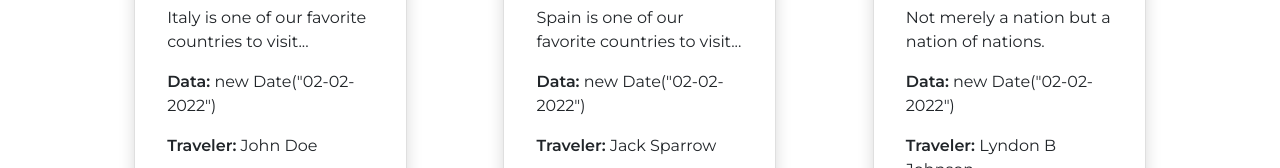
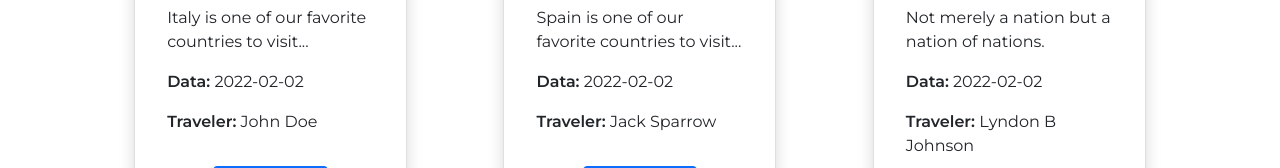
Before and after one commit to Pawelsmolarski95/TravelBook, a React (Create React App) app: page / in a window 1280 px wide. Shown: the part 564-732 px from the top of the page. Built offline with nearby package versions, Linux system fonts and the light colour scheme; a web font is replaced by a local one.

Commit message:
add validate form

```diff
--- a/package.json
+++ b/package.json
@@ -19,6 +19,7 @@
     "react-bootstrap": "2.0",
     "react-datepicker": "^4.8.0",
     "react-dom": "^18.2.0",
+    "react-hook-form": "7.19.5",
     "react-icons": "^4.6.0",
     "react-quill": "^2.0.0",
     "react-redux": "7.2.6",
--- a/src/components/features/EditFormPost/EditFormPost.js
+++ b/src/components/features/EditFormPost/EditFormPost.js
@@ -39,7 +39,7 @@ const EditFormPost = () => {
                 image={postData.image}
                 author={postData.author}
                 shortDescription={postData.shortDescription}
-                publishedDate={postData.publishedDate}
+                publishedData={postData.publishedData}
                 mainDescription={postData.mainDescription}
                 destination={postData.destination}
             />
--- a/src/components/features/Post/Post.js
+++ b/src/components/features/Post/Post.js
@@ -2,6 +2,7 @@ import Button from 'react-bootstrap/Button';
 import Card from 'react-bootstrap/Card';
 import styles from './Post.module.scss'
 import { Link } from 'react-router-dom';
+import { dateToStr } from '../../../utils/dateToStr';
 
 
 
@@ -19,7 +20,7 @@ const Post = (props) => {
                     {props.shortDescription || ''}
                 </Card.Text>
                 <Card.Text>
-                    <p><b>Data:</b> {props.publishedDate || '01-01-2022 '}</p>
+                    <p><b>Data:</b> {dateToStr(props.publishedData) || '01-01-2022 '}</p>
                     <p><b>Traveler:</b> {props.author || ''} </p>
                 </Card.Text>
                 <Link className={styles.btn} key={props.id} to={"/post/" + props.id}>
--- a/src/components/features/PostForm/PostForm.js
+++ b/src/components/features/PostForm/PostForm.js
@@ -1,11 +1,12 @@
 import styles from './PostForm.module.scss'
-import { Container } from 'react-bootstrap'
+import { Container} from 'react-bootstrap'
 import Button from 'react-bootstrap/Button';
 import Form from 'react-bootstrap/Form';
 import ReactQuill from 'react-quill';
 import 'react-quill/dist/quill.snow.css';
 import { useState } from 'react';
 import DatePicker from "react-datepicker";
+import { useForm } from "react-hook-form";
 
 import "react-datepicker/dist/react-datepicker.css";
 
@@ -18,56 +19,71 @@ const PostForm = ({action,actionText, ...props}) => {
 
     const [title,setTitle] = useState(props.title || '');
     const [author,setAuthor] = useState(props.author || '');
-    const [publishedDate,setPublishedData] = useState(props.publishedDate || '');
+    const [publishedData,setPublishedData] = useState(props.publishedData || '');
     const [image, setImage] = useState(props.image || '');
     const [shortDescription, setShortDescription] = useState(props.shortDescription || '');
     const [mainDescription, setMainDescription] = useState(props.mainDescription || '');
     const [destination, setDestination] = useState(props.destination || '');
+    const [errorMainDescripion, setErrorMainDescription] = useState(false);
+    const [errorPublishedData, setErrorPublishedData] = useState(false)
 
+    const { register, handleSubmit: validate, formState: { errors } } = useForm();
 
+    const handleSubmit = () => {
 
-    const handleSubmit = (e) => {
-        e.preventDefault();
-        action({title, author, publishedDate, image, shortDescription, mainDescription, destination})
+        setErrorMainDescription(!mainDescription);
+        setErrorPublishedData(!publishedData);
+
+        if(mainDescription && publishedData){
+            action({title, author, publishedData, image, shortDescription, mainDescription, destination})
+        }
+
     };
 
         return (
             <Container className=' col-xl-9 my-4'>
                 <h1 className={styles.h1}>{actionText}</h1>
 
-                <Form onSubmit={handleSubmit} className='d-flex flex-column' >
+                <Form onSubmit={validate(handleSubmit)} className='d-flex flex-column' >
                     <Form.Group className="mb-3" controlId="formBasicDestination">
                         <Form.Label>Destination</Form.Label>
                         <Form.Control
+                            {...register("destination", {required:true})}
                             type="text"
                             placeholder="Destination"
                             value={destination}
                             onChange={(e) => setDestination(e.target.value)}
                         />
+                        {errors.destination && <span className="d-block form-text text-danger mt-2">This field is required</span>}
                     </Form.Group>
 
                      <Form.Group className="mb-3" controlId="formBasicTitle">
                         <Form.Label>Title</Form.Label>
                         <Form.Control
+                            {...register("title", {required: true, minLength: 3})}
                             type="text"
                             placeholder="Title"
-                            value={title }
+                            value={title}
                             onChange={(e) => setTitle(e.target.value)}
                         />
+                        {errors.title && <span className="d-block form-text text-danger mt-2">Title is too short(min: 3)</span>}
                     </Form.Group>
 
                     <Form.Group className="mb-3" controlId="formBasicAuthor">
                         <Form.Label>Author</Form.Label>
                         <Form.Control
+                            {...register("author", {required: true, minLength: 3 })}
                             type="text"
                             placeholder="Author"
                             value={author}
                             onChange={(e) => setAuthor(e.target.value)}
                         />
+                        {errors.author && <span className="d-block form-text text-danger mt-2">Author is too short(min: 3)</span>}
                     </Form.Group>
                     <Form.Group className="mb-3" controlId="formBasicData">
                         <Form.Label>Published</Form.Label>
-                        <DatePicker selected={publishedDate} onChange={setPublishedData} />
+                        <DatePicker selected={publishedData} onChange={setPublishedData} />
+                        {errorPublishedData && <span className="d-block form-text text-danger mt-2">Choose date yours journey</span>}
                     </Form.Group>
 
                     <Form.Group className="mb-3" controlId="formBasicImage">
@@ -83,13 +99,16 @@ const PostForm = ({action,actionText, ...props}) => {
                     <Form.Group className="mb-3" controlId="formBasicShortDescription">
                         <Form.Label>Short Description</Form.Label>
                         <Form.Control
+                            {...register("shortDescription",{required:true, minLength: 20})}
                             type="text"
                             placeholder="Short Description"
                             value={shortDescription}
                             onChange={(e) => setShortDescription(e.target.value)}
                         />
+                        {errors.shortDescription && <span className="d-block form-text text-danger mt-2">Your description is too short(min: 20)</span>}
                     </Form.Group>
 
+                    <Form.Group className="mb-3" controlId="formBasicShortDescription">
                         <Form.Label>Main Description</Form.Label>
                         <ReactQuill
                             theme="snow"
@@ -97,9 +116,11 @@ const PostForm = ({action,actionText, ...props}) => {
                             onChange={setMainDescription}
                             placeholder="Type here"
                         />
+                        {errorMainDescripion && <span className="d-block form-text text-danger mt-2">Main Description can't be empty</span>}
                         <Button variant="primary" type="submit" className='my-5 align-self-end'>
                             {actionText}
                         </Button>
+                    </Form.Group>
                 </Form>
             </Container>
 
--- a/src/components/features/Posts/Posts.js
+++ b/src/components/features/Posts/Posts.js
@@ -27,7 +27,7 @@ const Posts = () => {
                         titile={post.titile}
                         shortDescription={post.shortDescription}
                         content={post.content}
-                        publishedDate={post.publishedDate}
+                        publishedData={post.publishedData}
                         author={post.author}
                     />
                 ))}
--- a/src/components/pages/SinglePost/SinglePost.js
+++ b/src/components/pages/SinglePost/SinglePost.js
@@ -8,6 +8,7 @@ import { AiOutlineArrowLeft } from 'react-icons/ai'
 import { useState } from "react";
 import RemoveModal from "../../features/RemoveModal/RemoveModal";
 import { removePost } from '../../../redux/postsRedux'
+import { dateToStr } from "../../../utils/dateToStr";
 
 
 
@@ -49,7 +50,7 @@ const SinglePost = () => {
                         <p dangerouslySetInnerHTML={{ __html: postData.mainDescription }}className={styles.p} />
                     </Card.Text>
                     <Card.Text >
-                        <p><b>Data:</b> {postData.publishedDate}</p>
+                        <p><b>Data:</b> {dateToStr(postData.publishedData)}</p>
                         <p><b>Traveler:</b> {postData.author} </p>
                     </Card.Text>
                 </Card.Body>
--- a/src/redux/initialState.js
+++ b/src/redux/initialState.js
@@ -8,7 +8,7 @@ const initialState = {
             title: 'Hello Italy',
             shortDescription: 'Italy is one of our favorite countries to visit...',
             content: 'Main content of the article',
-            publishedDate: 'new Date("02-02-2022")',
+            publishedData:  new Date('02-02-2022'),
             author: 'John Doe',
             mainDescription: 'Italy is one of our favorite countries to visit. It is a must-see country and. Boasting a rich cultural heritage and picturesque landscapes, Italy is easily a favorite among solo travelers, families, and kids alike. After all, who can resist the Tuscan wine lands, the Arno River in Florence, the historic beauty of Rome, and of course, lots of pasta and wine.Even an entire month can fall short if you plan to get lost in the beautiful streets of Italy, exploring every nook and corner. But we understand if you don t have a lot of time in hand. At the end of the day, most of us are corporate slaves who don t really have a say once a meager number of leaves are sanctioned '
         },
@@ -19,7 +19,7 @@ const initialState = {
             title: 'Hola España ',
             shortDescription: 'Spain is one of our favorite countries to visit...',
             content: 'Main content of the article',
-            publishedDate: 'new Date("02-02-2022")',
+            publishedData: new Date('02-02-2022'),
             author: 'Jack Sparrow',
             mainDescription: 'No matter how much you have read or how many pictures you have seen of Granadas Alhambra palaces this Moorish pleasure palace will still take your breath away. The Nasrid dynastys royal palace is the artistic highlight of Spains Islamic period, when Al-Andalus - as they called Andalucía - represented the epitome of culture and civilization in medieval Europe The Alhambra complex includes several buildings towers walls, gardens, and a mosque but its the indescribably intricate stone carvings, the delicate filigrees, the magnificent tile-lined ceilings, the graceful arches, and serene courtyards of the Nasrid palace that will haunt your dreams That said, the adjoining palace built for the Emperor Charles V, even in its unfinished state is the finest example of High Renaissance architecture in Spain. And Generalifs terraced gardens offer a peaceful respite from the grandeur, and splendid views back at the rest of the Alhambra.'
         },
@@ -30,7 +30,7 @@ const initialState = {
             title: 'Good Morning America!',
             shortDescription: 'Not merely a nation but a nation of nations.',
             content: 'Main content of the article',
-            publishedDate: 'new Date("02-02-2022")',
+            publishedData:  new Date('02-02-2022'),
             author: 'Lyndon B Johnson',
             mainDescription: 'One of Californias most formidable natural landscapes, Yosemite National Park features nearly 1,200 square miles of sheer awe: towering waterfalls, millennia-old sequoia trees, striking, daunting cliff faces and some of the most unique rock formations in the United States. But despite its enormous size, most of the tourist activity takes place within the 8-square-mile area of Yosemite Valley. Here youll find the parks most famous landmarks Half Dome and El Capitan – as well as excellent hiking trails through the natural monuments. Even inexperienced hikers can enjoy Yosemite: Guided tours and climbing lessons are available from local adventure outfitters (such as those featured on our list of the best California tours). Just don t expect to experience it by yourself. Like so many other American tourist destinations, crowds are the biggest obstacles to an enjoyable Yosemite vacation – approximately 4 million people visit each year. But if you go at the right time (and start your day a little earlier than usual), Mother Natures wonders will reveal themselves to you in a miraculous and serene way.'
         },
@@ -41,7 +41,7 @@ const initialState = {
             title: 'Amazing time in sunny Greece',
             shortDescription: 'Enjoy the flora of the main island...',
             content: 'Main content of the article',
-            publishedDate: 'new Date("02-02-2022")',
+            publishedData:  new Date('02-02-2022'),
             author: 'John Doe',
             mainDescription: 'Andros, the northernmost island of the Cyclades, has a long maritime tradition. Explore sandy beaches, rocky coastlines, water springs, hills and green plains The capital of the island Chra (which means “main village) is home to many famous Greek captains and ship owners; Take a look at the remarkable combination of medieval, neoclassical and island style houses. Walk the village down the flights of stairs, around the public square and its narrow streets, visit some remarkable churches and museums, and take a break in its beautiful shops, cafes and restaurants. Dont miss the Frankish castle located on an islet across the main island connected with an arched stone bridge dating back to the 13th century. '
         },
@@ -52,7 +52,7 @@ const initialState = {
             title: 'Live in the Netherlands!',
             shortDescription: 'Examples best campsites in the Netherlands...',
             content: 'Main content of the article',
-            publishedDate: 'new Date("02-02-2022")',
+            publishedData:  new Date('02-02-2022'),
             author: 'Jan Kowalski',
             mainDescription: 'The Netherlands is a small country sandwiched between Belgium and Germany in Western Europe. The North Sea, located to the north and west of the Netherlands, is continually battering the land The Netherlands is larger than the state of Maryland, but smaller than West Virginia. The Dutch have a saying God made the Earth, but the Dutch made Holland The North Sea would have washed away the Netherlands if the Dutch had not erected defenses to protect their land. Over the centuries, the Dutch have built series of canals, dams, dikes, and pumping stations to keep the sea and rivers back. Today more than 1,491 miles (2,400 kilometers) of dikes shield the low, flat land—almost half of which lies below sea level—from the North Sea. Without the existing dikes 65 percent of the country would be flooded daily '
         }
--- /dev/null
+++ b/src/utils/dateToStr.js
@@ -0,0 +1,6 @@
+
+
+export const dateToStr = (data) => {
+    return (
+        data.toLocaleString('en-us', {year: 'numeric', month: '2-digit', day: '2-digit'}).replace(/(\d+)\/(\d+)\/(\d+)/, '$3-$1-$2'));
+}
```
Also changed, not shown: src/utils/utlis.js (deleted, +0 -10 lines), 1 other file (tests, documents, lock files or other folders). Lines whose indentation alone changed are shown as unchanged.
